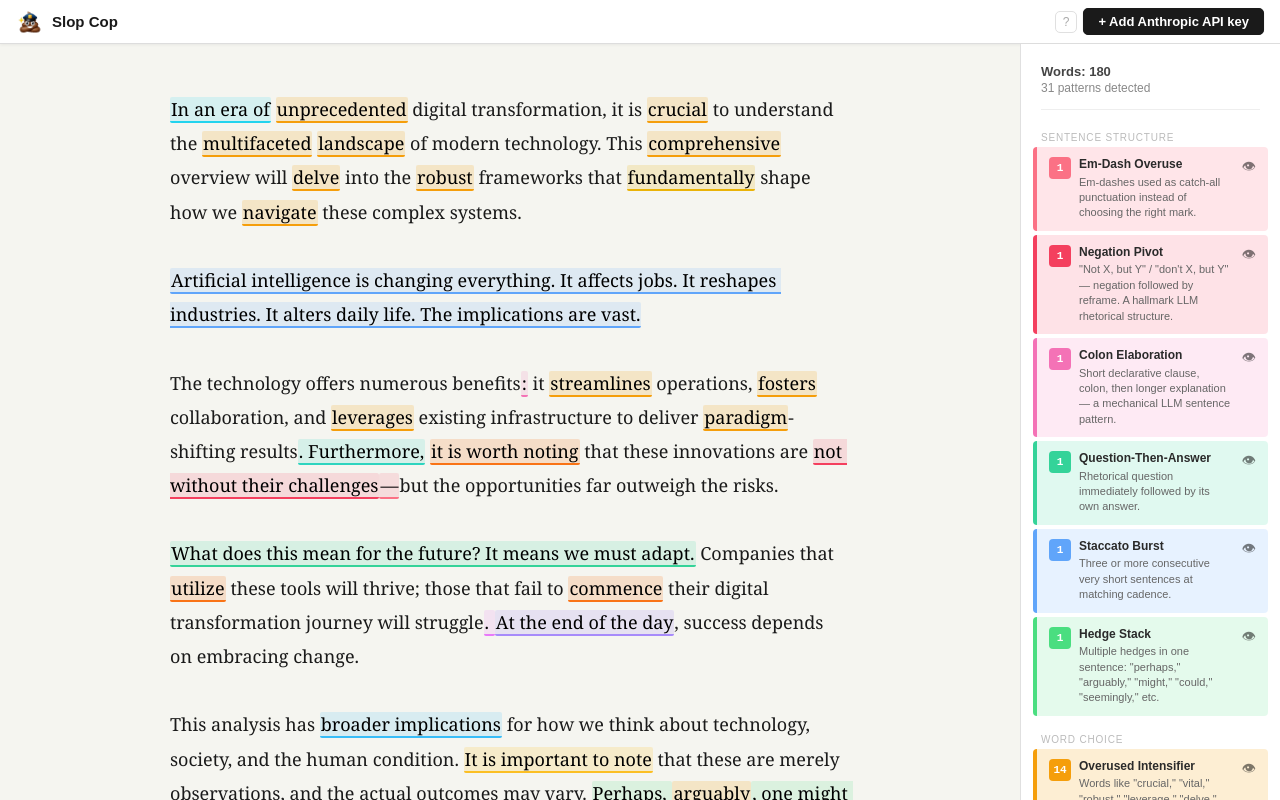
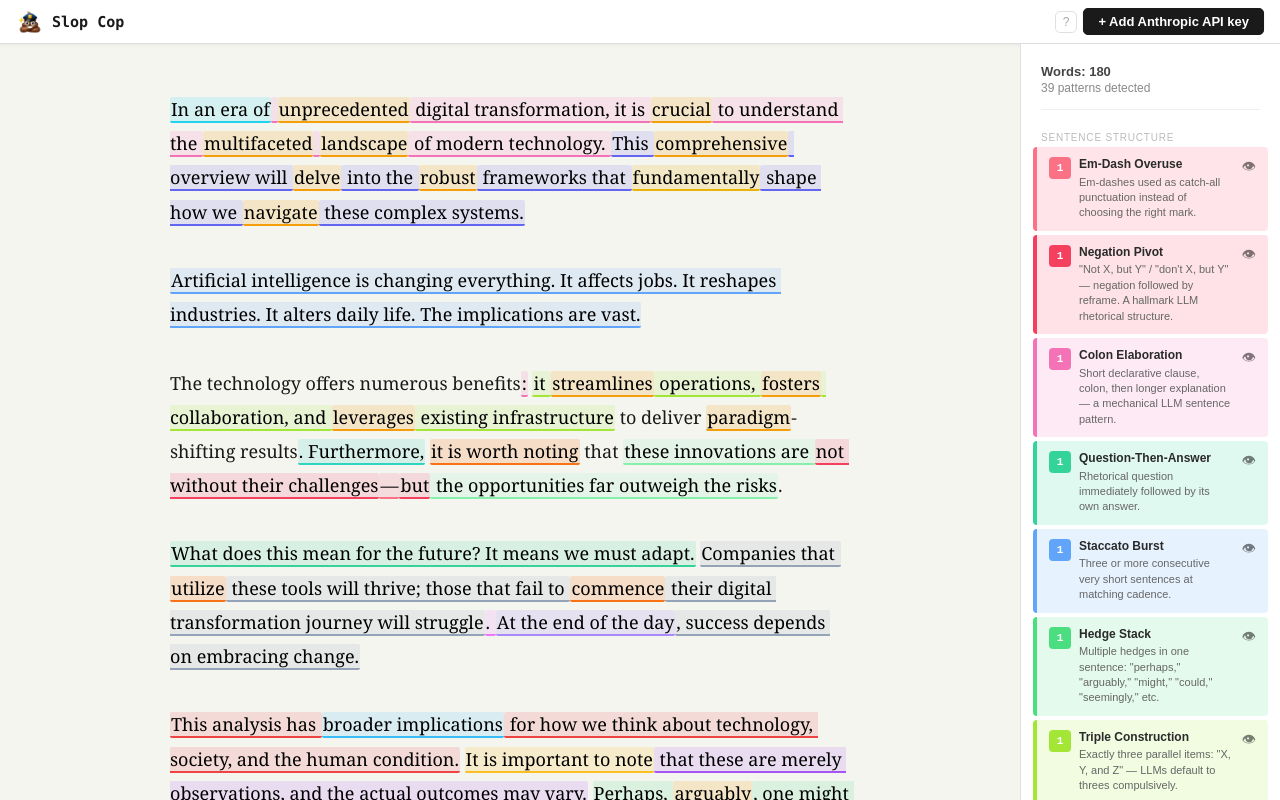
Before and after one commit to awnist/slop-cop, a React (Vite) app: page / in a window 1280 px wide. Built offline with nearby package versions, Linux system fonts and the light colour scheme; the HTML template or start-up script is replaced by a standard one.

Commit message:
Add sidebar hover highlighting, pre-seeded LLM violations for default text, per-rule popover data, and various bug fixes

```diff
--- a/package.json
+++ b/package.json
@@ -10,6 +10,7 @@
     "test": "vitest run",
     "test:watch": "vitest",
     "test:llm": "vitest run --reporter=verbose src/detectors/__tests__/llmDetectors.test.ts",
+    "seed": "npx tsx scripts/seed-sample-violations.ts",
     "deploy": "pnpm build && npx wrangler pages deploy dist --project-name slopcop",
     "deploy:router": "cd router && npx wrangler deploy"
   },
@@ -18,6 +19,7 @@
     "@types/react-dom": "^19.2.3",
     "@vitejs/plugin-react": "^5.1.4",
     "@vitest/ui": "^4.0.18",
+    "dotenv": "^17.3.1",
     "typescript": "~5.9.3",
     "vite": "^7.3.1",
     "vitest": "^4.0.18"
--- a/src/App.tsx
+++ b/src/App.tsx
@@ -8,16 +8,8 @@ import Sidebar from './components/Sidebar'
 import Toolbar from './components/Toolbar'
 import Popover, { type PopoverState } from './components/Popover'
 import { useHashText } from './hooks/useHashText'
-
-const SAMPLE_TEXT = `In an era of unprecedented digital transformation, it is crucial to understand the multifaceted landscape of modern technology. This comprehensive overview will delve into the robust frameworks that fundamentally shape how we navigate these complex systems.
-
-Artificial intelligence is changing everything. It affects jobs. It reshapes industries. It alters daily life. The implications are vast.
-
-The technology offers numerous benefits: it streamlines operations, fosters collaboration, and leverages existing infrastructure to deliver paradigm-shifting results. Furthermore, it is worth noting that these innovations are not without their challenges—but the opportunities far outweigh the risks.
-
-What does this mean for the future? It means we must adapt. Companies that utilize these tools will thrive; those that fail to commence their digital transformation journey will struggle. At the end of the day, success depends on embracing change.
-
-This analysis has broader implications for how we think about technology, society, and the human condition. It is important to note that these are merely observations, and the actual outcomes may vary. Perhaps, arguably, one might say that we are, seemingly, at a pivotal moment in history.`
+import { SAMPLE_TEXT } from './data/sampleText'
+import SAMPLE_VIOLATIONS from './data/sampleViolations.json'
 
 const DEBOUNCE_MS = 350
 
@@ -28,13 +20,19 @@ export default function App() {
     try { return decodeURIComponent(hash) } catch { return SAMPLE_TEXT }
   })
   useHashText(text)
+  const isDefaultText = !window.location.hash.slice(1)
   const [clientViolations, setClientViolations] = useState<Violation[]>([])
-  const [llmViolations, setLlmViolations] = useState<Violation[]>([])
+  const [llmViolations, setLlmViolations] = useState<Violation[]>(
+    isDefaultText ? (SAMPLE_VIOLATIONS as Violation[]) : []
+  )
   const [hiddenRules, setHiddenRules] = useState<Set<string>>(new Set())
   const [apiKey, setApiKey] = useState(() => localStorage.getItem('anthropic-api-key') ?? '')
-  const [llmStatus, setLlmStatus] = useState<'idle' | 'loading' | 'done' | 'stale' | 'error'>('idle')
+  const [llmStatus, setLlmStatus] = useState<'idle' | 'loading' | 'done' | 'stale' | 'error'>(
+    isDefaultText ? 'done' : 'idle'
+  )
   const [llmError, setLlmError] = useState('')
   const [popover, setPopover] = useState<PopoverState | null>(null)
+  const [hoveredRuleId, setHoveredRuleId] = useState<string | null>(null)
 
   const editorRef = useRef<HTMLDivElement>(null)
   const debounceRef = useRef<ReturnType<typeof setTimeout> | null>(null)
@@ -170,20 +168,28 @@ export default function App() {
 
     if (rules.length === 0) return
 
-    // Find the most specific matching violation for accurate indices
-    const v = violationsRef.current.find(
-      v2 => ruleIds.includes(v2.ruleId) && Math.abs(v2.startIndex - startIndex) < 5
-    )
+    // Find the matching violation for each rule — use containment so large spans
+    // (e.g. throat-clearing opener covering a whole paragraph) are found correctly
+    const violations = ruleIds.map(ruleId => {
+      const v = violationsRef.current.find(
+        v2 => v2.ruleId === ruleId && v2.startIndex <= startIndex && v2.endIndex >= endIndex
+      ) ?? violationsRef.current.find(
+        v2 => v2.ruleId === ruleId && Math.abs(v2.startIndex - startIndex) < 20
+      )
+      return {
+        startIndex: v?.startIndex ?? startIndex,
+        endIndex: v?.endIndex ?? endIndex,
+        matchedText: v?.matchedText ?? matchedText,
+        explanation: v?.explanation,
+        suggestedChange: v?.suggestedChange,
+      }
+    })
 
     setPopover({
       rules,
+      violations,
       anchorRect: mark.getBoundingClientRect(),
       ruleIndex: 0,
-      startIndex: v?.startIndex ?? startIndex,
-      endIndex: v?.endIndex ?? endIndex,
-      matchedText: v?.matchedText ?? matchedText,
-      explanation: v?.explanation,
-      suggestedChange: v?.suggestedChange,
     })
   }, [])
 
@@ -235,6 +241,31 @@ export default function App() {
       .catch(e => { errors.push(e instanceof Error ? e.message : String(e)) })
       .finally(oneDone)
   }, [apiKey, text])
+
+  // Dim all text and non-matching marks when hovering a sidebar rule
+  useEffect(() => {
+    const editor = editorRef.current
+    if (!editor) return
+    if (!hoveredRuleId) {
+      editor.style.color = ''
+      editor.querySelectorAll<HTMLElement>('mark').forEach(m => {
+        m.style.opacity = ''
+        m.style.color = ''
+      })
+      return
+    }
+    editor.style.color = 'rgba(26,26,26,0.15)'
+    editor.querySelectorAll<HTMLElement>('mark').forEach(m => {
+      const rules = (m.getAttribute('data-rules') ?? '').split(',')
+      if (rules.includes(hoveredRuleId)) {
+        m.style.opacity = '1'
+        m.style.color = '#1a1a1a'
+      } else {
+        m.style.opacity = '0.15'
+        m.style.color = ''
+      }
+    })
+  }, [hoveredRuleId])
 
   const toggleRule = (ruleId: string) => {
     setHiddenRules(prev => {
@@ -304,6 +335,7 @@ export default function App() {
           violations={allViolations}
           hiddenRules={hiddenRules}
           onToggleRule={toggleRule}
+          onRuleHover={setHoveredRuleId}
           wordCount={wordCount}
           hasApiKey={!!apiKey}
           llmStatus={llmStatus}
--- a/src/components/Popover.tsx
+++ b/src/components/Popover.tsx
@@ -2,15 +2,19 @@ import { useEffect, useRef } from 'react'
 import { createPortal } from 'react-dom'
 import type { ViolationRule } from '../types'
 
-export interface PopoverState {
-  rules: ViolationRule[]
-  anchorRect: DOMRect
-  ruleIndex: number
+export interface PopoverViolationData {
   startIndex: number
   endIndex: number
   matchedText: string
   explanation?: string
   suggestedChange?: string
+}
+
+export interface PopoverState {
+  rules: ViolationRule[]
+  violations: PopoverViolationData[]
+  anchorRect: DOMRect
+  ruleIndex: number
 }
 
 interface Props {
@@ -81,8 +85,9 @@ function InlineDiff({ before, after }: { before: string; after: string }) {
 const POPOVER_WIDTH = 380
 
 export default function Popover({ state, onClose, onApply, onNextRule, onPrevRule }: Props) {
-  const { rules, anchorRect, ruleIndex, startIndex, endIndex, suggestedChange, explanation } = state
+  const { rules, violations, anchorRect, ruleIndex } = state
   const rule = rules[ruleIndex]
+  const { startIndex, endIndex, matchedText, explanation, suggestedChange } = violations[ruleIndex] ?? violations[0]
   const popoverRef = useRef<HTMLDivElement>(null)
 
   const top = anchorRect.bottom + window.scrollY + 8
@@ -168,7 +173,7 @@ export default function Popover({ state, onClose, onApply, onNextRule, onPrevRul
               <div style={{ fontSize: '10px', fontFamily: 'sans-serif', textTransform: 'uppercase', letterSpacing: '0.08em', color: '#aaa', marginBottom: '6px', fontWeight: '600' }}>
                 Suggested change
               </div>
-              <InlineDiff before={state.matchedText} after={effectiveSuggestion} />
+              <InlineDiff before={matchedText} after={effectiveSuggestion} />
             </div>
           )
         })()}
--- a/src/components/Sidebar.tsx
+++ b/src/components/Sidebar.tsx
@@ -5,6 +5,7 @@ interface Props {
   violations: Violation[]
   hiddenRules: Set<string>
   onToggleRule: (ruleId: string) => void
+  onRuleHover: (ruleId: string | null) => void
   wordCount: number
   hasApiKey: boolean
   llmStatus: 'idle' | 'loading' | 'done' | 'stale' | 'error'
@@ -22,7 +23,7 @@ const CATEGORY_ORDER: ViolationCategory[] = [
   'sentence-structure', 'word-choice', 'rhetorical', 'framing', 'structural',
 ]
 
-export default function Sidebar({ violations, hiddenRules, onToggleRule, wordCount, hasApiKey, llmStatus }: Props) {
+export default function Sidebar({ violations, hiddenRules, onToggleRule, onRuleHover, wordCount, hasApiKey, llmStatus }: Props) {
   const countByRule = new Map<string, number>()
   for (const v of violations) {
     countByRule.set(v.ruleId, (countByRule.get(v.ruleId) ?? 0) + 1)
@@ -33,8 +34,8 @@ export default function Sidebar({ violations, hiddenRules, onToggleRule, wordCou
   // Group rules by category, only show rules with hits (or LLM rules if unlocked)
   const byCategory = new Map<ViolationCategory, typeof RULES>()
   for (const rule of RULES) {
-    if (rule.requiresLLM && !hasApiKey) continue
     const count = countByRule.get(rule.id) ?? 0
+    if (rule.requiresLLM && !hasApiKey && count === 0) continue
     if (count === 0) continue
     if (!byCategory.has(rule.category)) byCategory.set(rule.category, [])
     byCategory.get(rule.category)!.push(rule)
@@ -90,6 +91,8 @@ export default function Sidebar({ violations, hiddenRules, onToggleRule, wordCou
                 return (
                   <div
                     key={rule.id}
+                    onMouseEnter={() => onRuleHover(rule.id)}
+                    onMouseLeave={() => onRuleHover(null)}
                     style={{
                       background: hidden ? '#f8f8f8' : rule.bgColor,
                       borderLeft: `4px solid ${hidden ? '#ddd' : rule.color}`,
@@ -101,6 +104,7 @@ export default function Sidebar({ violations, hiddenRules, onToggleRule, wordCou
                       marginBottom: '4px',
                       opacity: hidden ? 0.5 : 1,
                       transition: 'opacity 0.15s',
+                      cursor: 'default',
                     }}
                   >
                     {/* Count badge */}
--- a/src/components/Toolbar.tsx
+++ b/src/components/Toolbar.tsx
@@ -108,9 +108,9 @@ export default function Toolbar({
       flexShrink: 0,
       boxShadow: '0 1px 3px rgba(0,0,0,0.06)',
     }}>
-      <span style={{ display: 'flex', alignItems: 'center', gap: '8px', fontSize: '15px', fontWeight: '700', fontFamily: 'sans-serif', color: '#1a1a1a', marginRight: '12px' }}>
+      <span style={{ display: 'flex', alignItems: 'center', gap: '8px', fontSize: '15px', fontWeight: '700', color: '#1a1a1a', marginRight: '12px' }}>
         <img src={logoUrl} alt="" style={{ width: '28px', height: '28px' }} />
-        Slop Cop
+        <span style={{ fontFamily: 'Menlo, Consolas, Monaco, "Adwaita Mono", "Liberation Mono", "Lucida Console", monospace' }}>Slop Cop</span>
       </span>
 
       <div style={{ flex: 1 }} />
--- /dev/null
+++ b/src/data/sampleText.ts
@@ -0,0 +1,9 @@
+export const SAMPLE_TEXT = `In an era of unprecedented digital transformation, it is crucial to understand the multifaceted landscape of modern technology. This comprehensive overview will delve into the robust frameworks that fundamentally shape how we navigate these complex systems.
+
+Artificial intelligence is changing everything. It affects jobs. It reshapes industries. It alters daily life. The implications are vast.
+
+The technology offers numerous benefits: it streamlines operations, fosters collaboration, and leverages existing infrastructure to deliver paradigm-shifting results. Furthermore, it is worth noting that these innovations are not without their challenges—but the opportunities far outweigh the risks.
+
+What does this mean for the future? It means we must adapt. Companies that utilize these tools will thrive; those that fail to commence their digital transformation journey will struggle. At the end of the day, success depends on embracing change.
+
+This analysis has broader implications for how we think about technology, society, and the human condition. It is important to note that these are merely observations, and the actual outcomes may vary. Perhaps, arguably, one might say that we are, seemingly, at a pivotal moment in history.`
--- /dev/null
+++ b/src/data/sampleViolations.json
@@ -0,0 +1,66 @@
+[
+  {
+    "ruleId": "throat-clearing",
+    "startIndex": 0,
+    "endIndex": 257,
+    "matchedText": "In an era of unprecedented digital transformation, it is crucial to understand the multifaceted landscape of modern technology. This comprehensive overview will delve into the robust frameworks that fundamentally shape how we navigate these complex systems.",
+    "explanation": "This opening paragraph uses vague, generic language and could be deleted without loss of content; it establishes no concrete point and merely signals that analysis is coming.",
+    "suggestedChange": ""
+  },
+  {
+    "ruleId": "triple-construction",
+    "startIndex": 439,
+    "endIndex": 526,
+    "matchedText": "it streamlines operations, fosters collaboration, and leverages existing infrastructure",
+    "explanation": "Three parallel items (streamlines operations, fosters collaboration, leverages existing infrastructure) in exact grammatical parallel form.",
+    "suggestedChange": "it streamlines operations and fosters collaboration"
+  },
+  {
+    "ruleId": "balanced-take",
+    "startIndex": 602,
+    "endIndex": 697,
+    "matchedText": "these innovations are not without their challenges—but the opportunities far outweigh the risks",
+    "explanation": "The sentence concedes challenges then immediately negates the concession, leaving no substantive point standing.",
+    "suggestedChange": "these innovations face real challenges that require careful management"
+  },
+  {
+    "ruleId": "grandiose-stakes",
+    "startIndex": 949,
+    "endIndex": 1056,
+    "matchedText": "This analysis has broader implications for how we think about technology, society, and the human condition.",
+    "explanation": "The claim inflates ordinary observations about technology adoption to world-historical significance without substantiation.",
+    "suggestedChange": "This analysis applies to technology adoption strategies."
+  },
+  {
+    "ruleId": "false-vulnerability",
+    "startIndex": 1057,
+    "endIndex": 1150,
+    "matchedText": "It is important to note that these are merely observations, and the actual outcomes may vary.",
+    "explanation": "Performative hedging that sounds like staged caution rather than genuine uncertainty; the phrase 'it is important to note' adds no real value.",
+    "suggestedChange": "These are observations subject to change."
+  },
+  {
+    "ruleId": "pivot-paragraph",
+    "startIndex": 1151,
+    "endIndex": 1239,
+    "matchedText": "Perhaps, arguably, one might say that we are, seemingly, at a pivotal moment in history.",
+    "explanation": "A single sentence containing only empty hedging language and no new information; it transitions without contributing content.",
+    "suggestedChange": ""
+  },
+  {
+    "ruleId": "fractal-summaries",
+    "startIndex": 128,
+    "endIndex": 257,
+    "matchedText": "This comprehensive overview will delve into the robust frameworks that fundamentally shape how we navigate these complex systems.",
+    "explanation": "This sentence previews content without delivering any of it, functioning as pure structural signposting rather than substantive claim.",
+    "suggestedChange": ""
+  },
+  {
+    "ruleId": "one-point-dilution",
+    "startIndex": 760,
+    "endIndex": 947,
+    "matchedText": "Companies that utilize these tools will thrive; those that fail to commence their digital transformation journey will struggle. At the end of the day, success depends on embracing change.",
+    "explanation": "This restates the same adapt-or-fail claim already made with 'we must adapt,' adding no new information or nuance.",
+    "suggestedChange": ""
+  }
+]
--- a/src/detectors/wordPatterns.ts
+++ b/src/detectors/wordPatterns.ts
@@ -225,8 +225,8 @@ export function detectNegationPivot(text: string): Violation[] {
   const NEGATIONS = `not|don[\u2019']?t|doesn[\u2019']?t|isn[\u2019']?t|wasn[\u2019']?t|aren[\u2019']?t|do not|does not|is not|was not|never|no longer`
   // "not X, but Y" / "not X but Y" (comma optional)
   const commaButRe = new RegExp(`\\b(${NEGATIONS})\\b[^.!?\\n]{3,80},?\\s+but\\b`, 'gi')
-  // "not X—Y" or "not X–Y" (em/en-dash pivot without "but")
-  const emDashRe = new RegExp(`\\b(${NEGATIONS})\\b[^.!?\\n\u2014\u2013]{3,60}[\u2014\u2013]`, 'gi')
+  // "not X—Y" or "not X–Y" (em/en-dash pivot without "but") — capture one word after dash for clarity
+  const emDashRe = new RegExp(`\\b(${NEGATIONS})\\b[^.!?\\n\u2014\u2013]{3,60}[\u2014\u2013]\\s*\\w+`, 'gi')
   let m: RegExpExecArray | null
   for (const re of [commaButRe, emDashRe]) {
     while ((m = re.exec(text)) !== null) {
```
Also changed, not shown: scripts/seed-sample-violations.ts (added, +39 -0 lines), screenshot.png, 1 other file (tests, documents, lock files or other folders).
